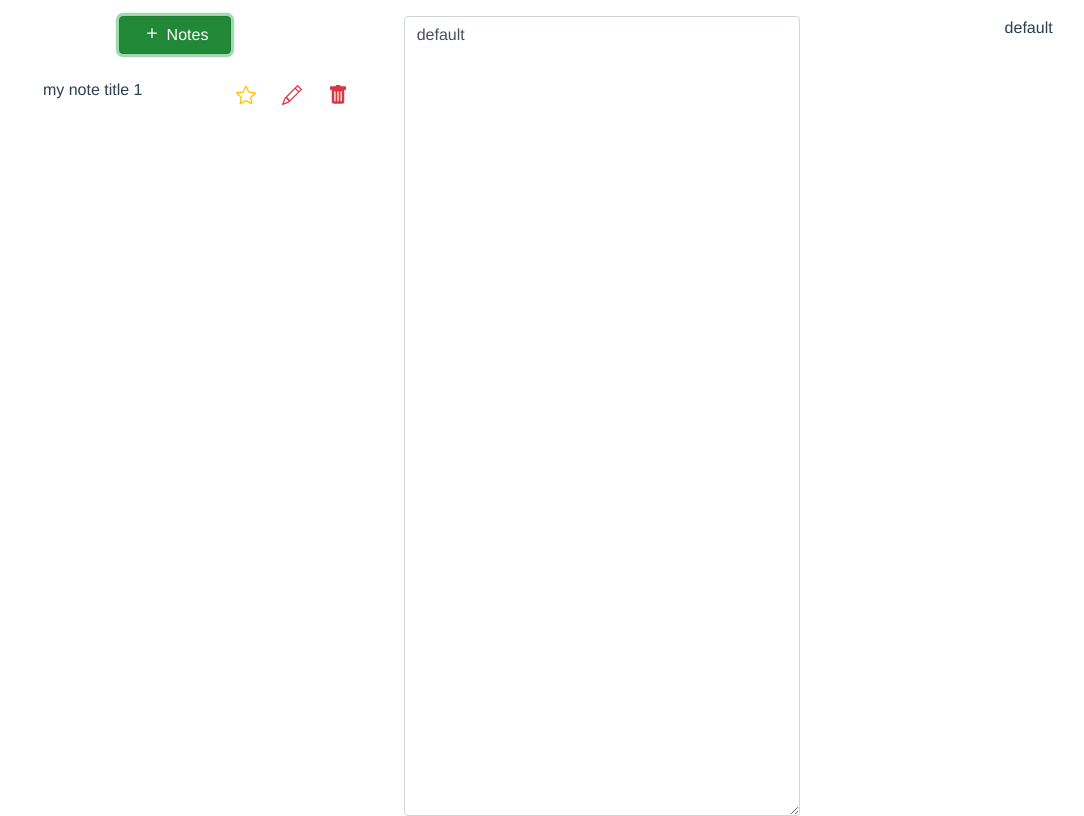
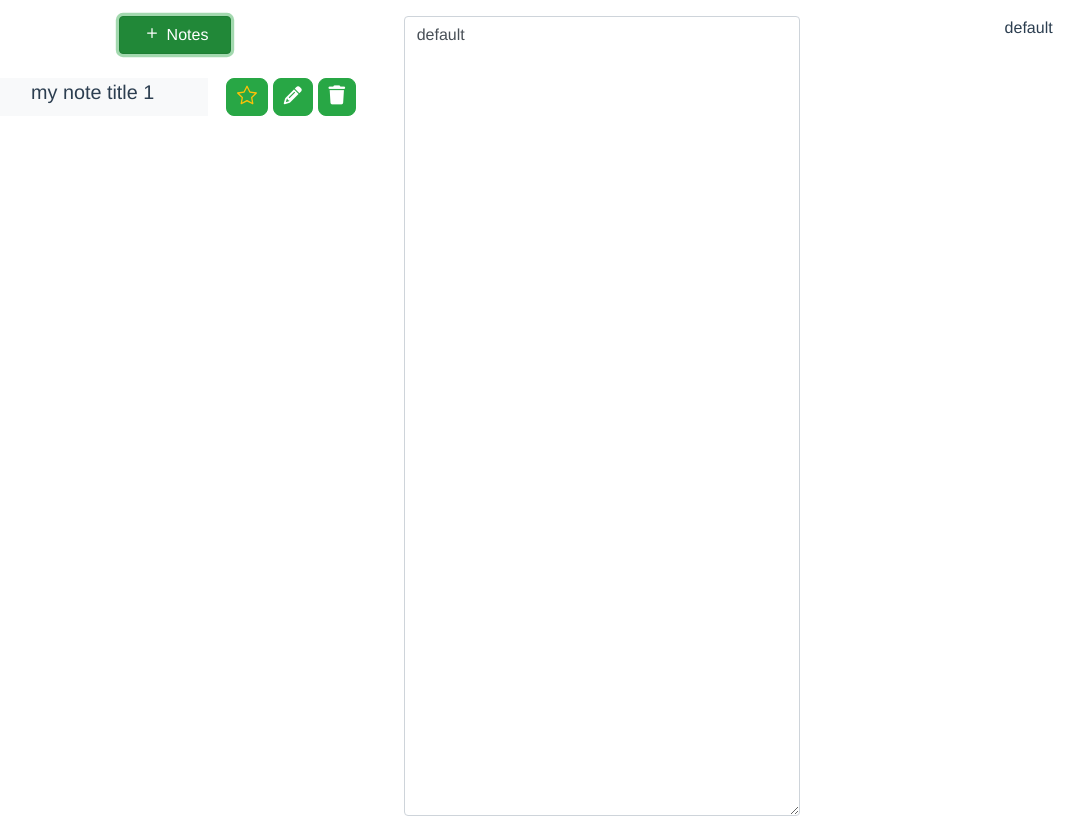
Before and after one commit to LuisChungaRios/awesome-notebook, a Vue app: page / in a window 1280 px wide. Both pictures are taken after a click on the button "Notes". Shown: the whole page, without its empty margins (38-1122 px from the left). Built offline with nearby package versions, Linux system fonts and the light colour scheme.

Commit message:
Cambios iconos estilo notelistitems

```diff
--- a/public/index.html
+++ b/public/index.html
@@ -5,6 +5,7 @@
     <meta http-equiv="X-UA-Compatible" content="IE=edge">
     <meta name="viewport" content="width=device-width,initial-scale=1.0">
     <link rel="icon" href="<%= BASE_URL %>favicon.ico">
+    <script src="https://kit.fontawesome.com/a30cb101f7.js" crossorigin="anonymous"></script>
     <title><%= htmlWebpackPlugin.options.title %></title>
   </head>
   <body>
--- a/src/components/NoteListItem.vue
+++ b/src/components/NoteListItem.vue
@@ -1,7 +1,7 @@
 <template>
   <div class="row note-list mb-1">
-    <div class="col-7" @click="changeSelectedNote(notebook)">
-      <label v-if="!showInput" @dblclick="changeInput" style="cursor:pointer">
+    <div class="col-lg-7 p-0 border-5 bg-light border-aqua" @click="changeSelectedNote(notebook)">
+      <label v-if="!showInput" @dblclick="changeInput" style="cursor:pointer; font-size: 19.8px;">
         {{ notebook.title }}
       </label>
       <input
@@ -13,25 +13,26 @@
       />
     </div>
 
-    <div class="col-5 d-flex justify-content-around">
+    <div class="col-5 d-flex justify-content-around linea-1">
       <button class="btn" @click="changeFavouriteNote(notebook)">
         <b-icon
           :icon="notebook.favourite ? 'star-fill' : 'star'"
           variant="warning"
         ></b-icon>
+
       </button>
       <button v-if="!showInput" class="btn" @click="changeInput">
-        <b-icon icon="pencil" variant="danger"></b-icon>
+        <i class="fas fa-pencil-alt" style="font-size: 18px; "></i>
       </button>
       <button
         v-if="showInput"
         class="btn"
         @click="updateNotebookTitle(notebook)"
       >
-        <b-icon icon="check-circle" variant="danger"></b-icon>
+        <i class="fas fa-check-circle" style="font-size: 18px;"></i>
       </button>
       <button class="btn" @click="deleteNote(notebook.id)">
-        <b-icon icon="trash-fill" variant="danger"></b-icon>
+         <i class="fas fa-trash " style="font-size: 19px; color: warning;"></i>
       </button>
     </div>
   </div>
@@ -83,4 +84,19 @@ export default {
   }
 };
 </script>
-<style></style>
+<style>
+.linea-1 button {
+
+    color: #ffffff;
+    background-color: #28a745;
+    border: 1.5px solid transparent;
+    border-radius: 0.5rem;
+    border-color: #28a745;
+    padding: 0px 10px;
+
+}
+.linea-1 button:hover {
+  background-color:#ffffff ;
+  color: #28a745;
+}
+</style>
--- a/src/components/NoteRenderText.vue
+++ b/src/components/NoteRenderText.vue
@@ -28,4 +28,5 @@ code {
   background: #282c34;
   text-align: left;
 }
+
 </style>
```
